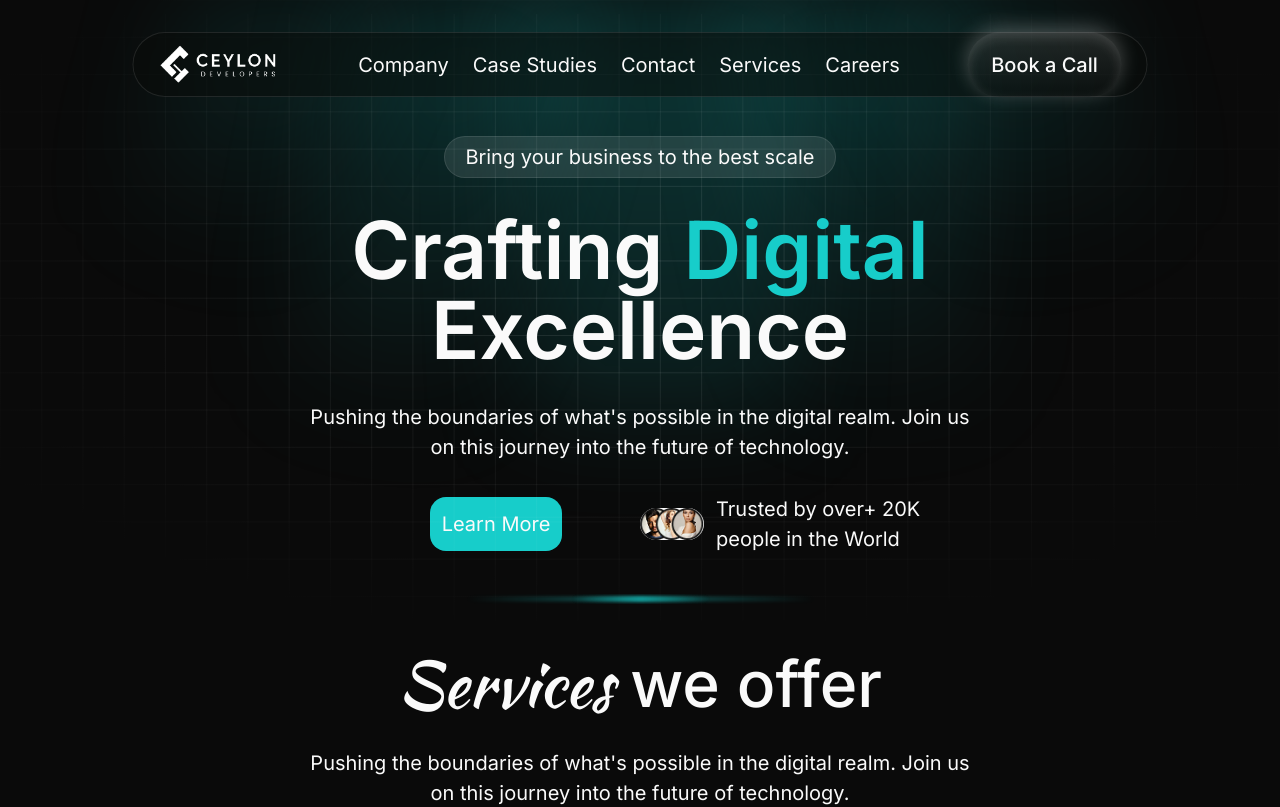
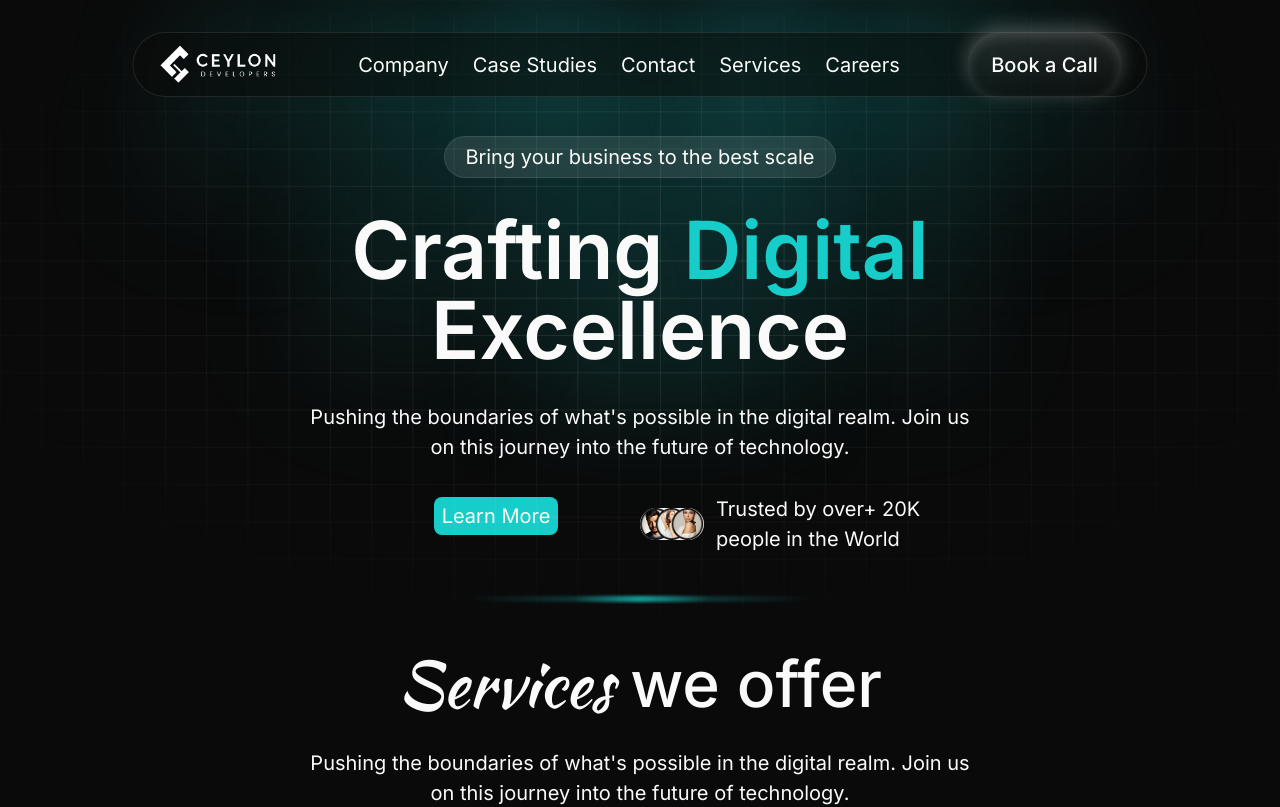
Before and after one commit to Roshen-Perera/ceylon-developers-portfolio, a Next.js app: page / in a window 1280 px wide. Shown: the top 807 px of the page. Built offline with nearby package versions, Linux system fonts and the light colour scheme.

Commit message:
Refactor HeroSection component to adjust button styling for consistency

```diff
--- a/components/heroSection.tsx
+++ b/components/heroSection.tsx
@@ -23,7 +23,7 @@ const HeroSection = () => {
       </div>
       <div className="lg:mt-8 mt-4 grid grid-cols-1 md:grid-cols-2 max-w-xl justify-center items-center">
         <div className="flex justify-center">
-          <ButtonText className="xs:text-[14px] sm:text-[15px] md:text-[16px] lg:text-[18px] xl:text-[20px] 2xl:text-[22px] p-3 bg-[#17CDCA] rounded-2xl">
+          <ButtonText className="xs:text-[14px] sm:text-[15px] md:text-[16px] lg:text-[18px] xl:text-[20px] 2xl:text-[22px] px-2 py-1 bg-[#17CDCA] rounded-md mb-4">
             Learn More
           </ButtonText>
         </div>
```
